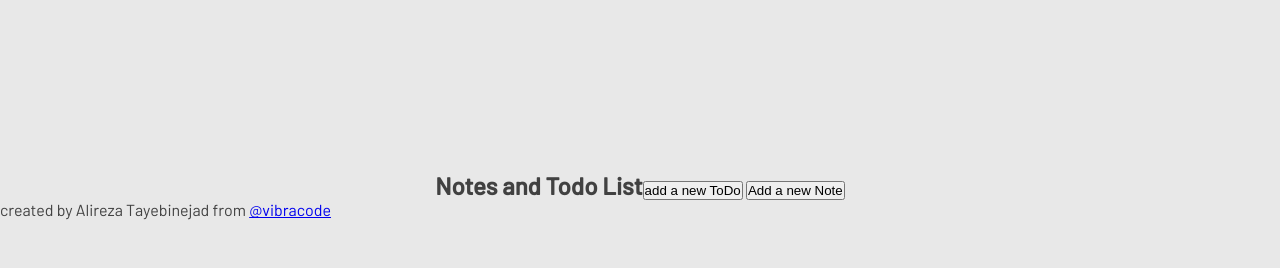
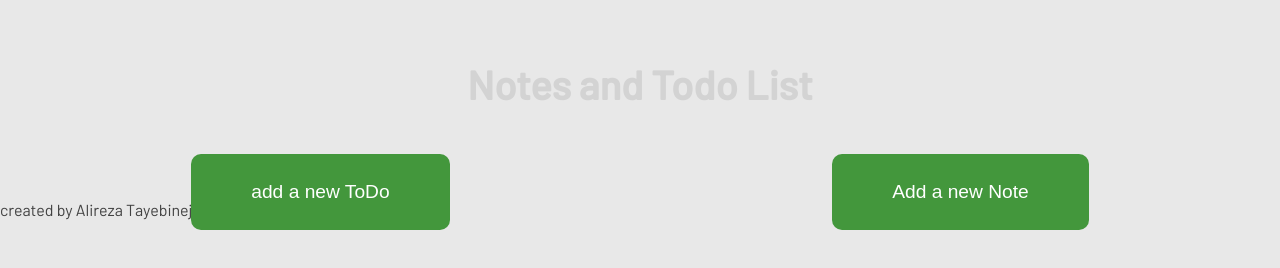
Before and after one commit to nayaksneha07482/8-vanilla-JS-Projects, a plain HTML site: page 3.todo list/index.html in a window 1280 px wide. Drawn offline with Linux system fonts and the light colour scheme.

Commit message:
cssbtn part

```diff
--- a/3.todo list/styles.css
+++ b/3.todo list/styles.css
@@ -22,3 +22,30 @@ body {
 	justify-content: center;
 	position: relative;
 }
+h1 {
+	position: absolute;
+	top: 30%;
+	color: #d3d3d3;
+	font-size: 40px;
+}
+#add-btn {
+	margin-bottom: -30px;
+	display: flex;
+	justify-content: space-around;
+	width: 100%;
+}
+
+#add-btn .enter-btn {
+	min-height: 76px;
+	border: none;
+	background-color: #43973c;
+	border-radius: 10px;
+	font-size: larger;
+	color: white;
+	cursor: pointer;
+	padding: 20px 60px;
+	transition: 0.3s;
+}
+#add-btn .enter-btn:hover {
+	background-color: #58b150;
+}
```
